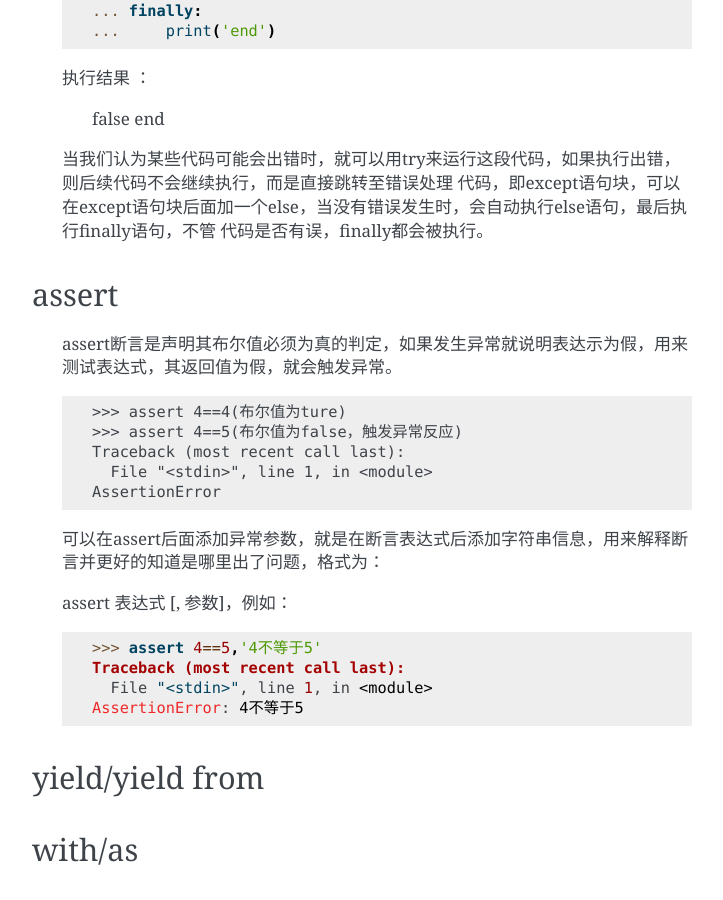
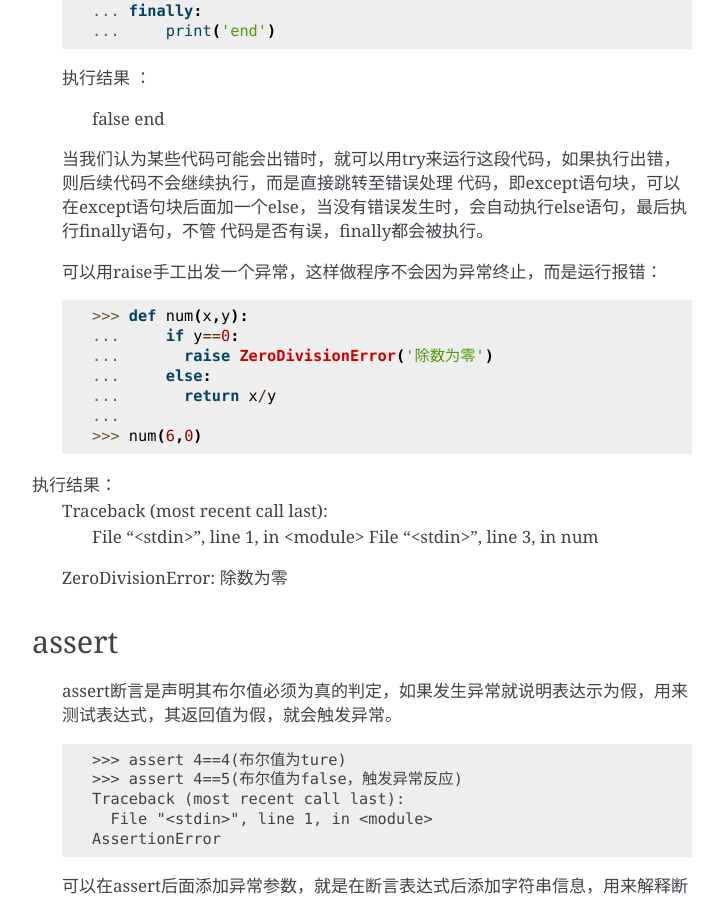
Before and after one commit to wojunnihou/pylearn, a Sphinx documentation site: the page built from doc/source/python/1_primary/keywords.rst, in a window 1280 px wide and 900 px high, scrolled down 8603 px. Shown: the whole window, without its empty margins (388-1111 px from the left). Built offline with Sphinx 7.4.7, drawn with Linux system fonts in a browser that asks for light colours.

```diff
--- a/doc/source/python/1_primary/keywords.rst
+++ b/doc/source/python/1_primary/keywords.rst
@@ -415,11 +415,21 @@
     代码，即except语句块，可以在except语句块后面加一个else，当没有错误发生时，会自动执行else语句，最后执行finally语句，不管
     代码是否有误，finally都会被执行。
 
+    可以用raise手工出发一个异常，这样做程序不会因为异常终止，而是运行报错：
 
+        >>> def num(x,y):
+        ...     if y==0:
+        ...       raise ZeroDivisionError('除数为零')
+        ...     else:
+        ...       return x/y
+        ...
+        >>> num(6,0)
 
-
-
-
+执行结果：
+        Traceback (most recent call last):
+          File "<stdin>", line 1, in <module>
+          File "<stdin>", line 3, in num
+        ZeroDivisionError: 除数为零
 
 assert
 ----------
```
